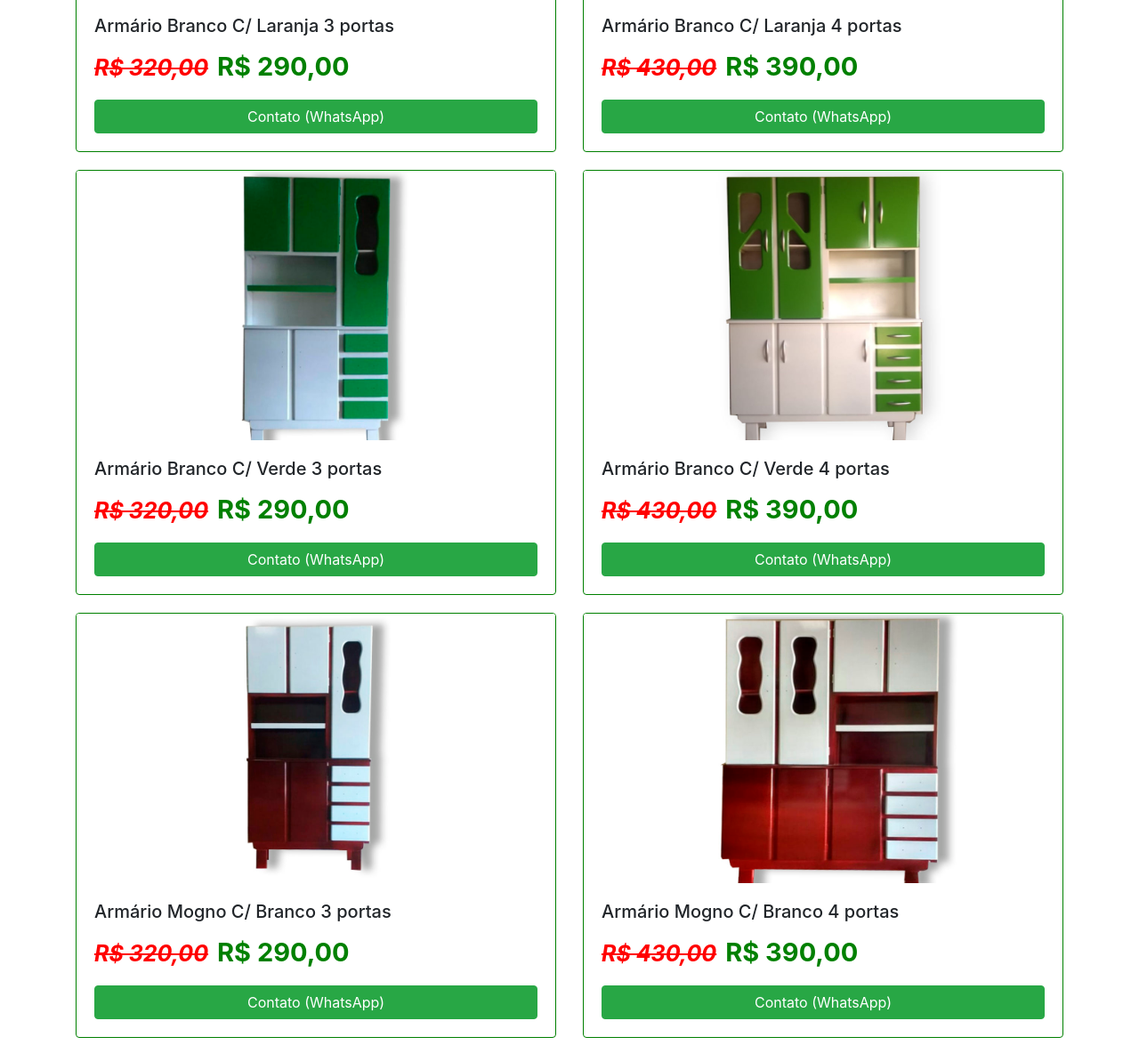
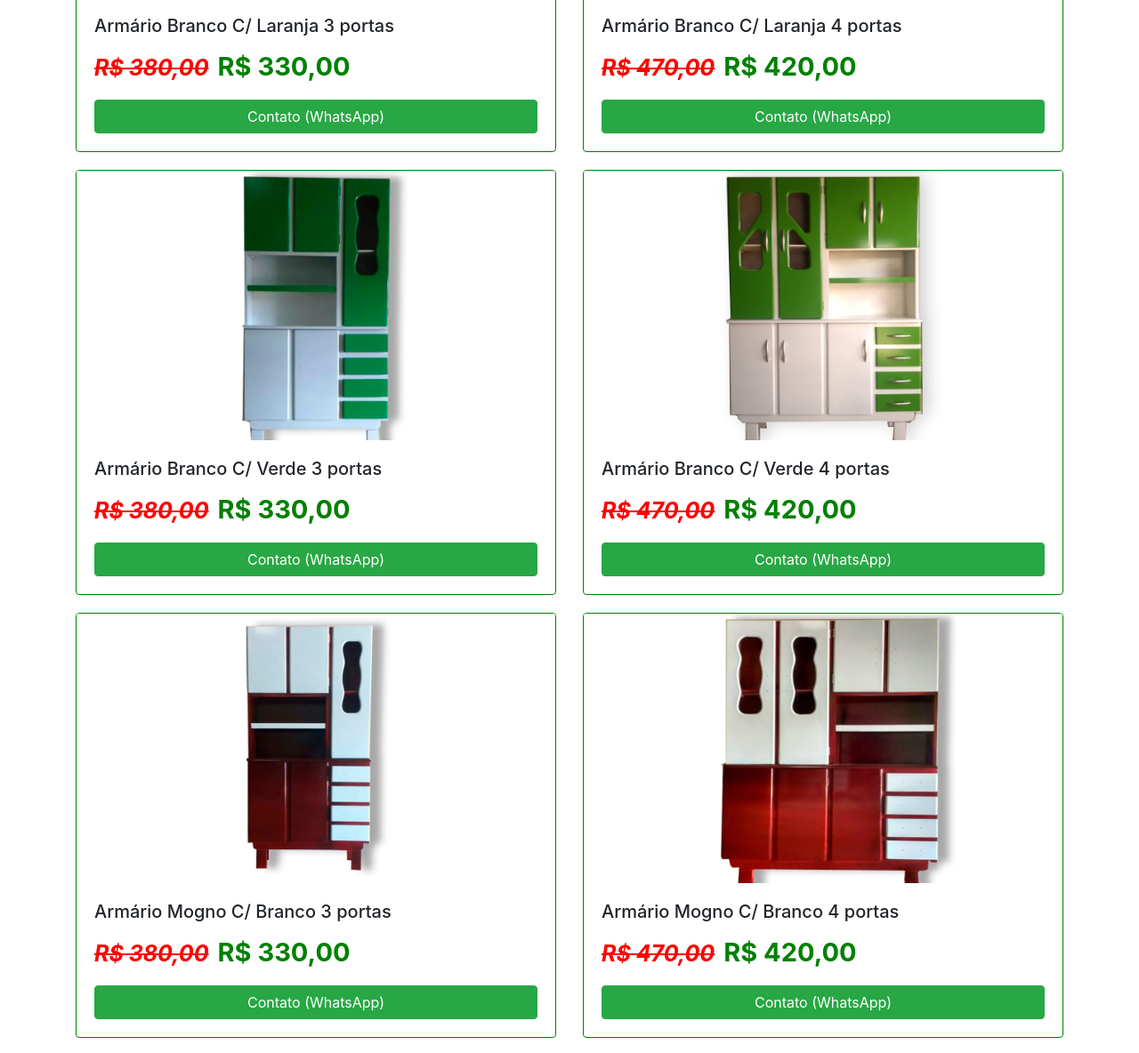
Before and after one commit to edmoveis/edmoveis.github.io, a plain HTML site: page index.html in a window 1280 px wide. Shown: the part 565-1749 px from the top of the page at 89% size. Drawn offline with nearby package versions, Linux system fonts and the light colour scheme.

Commit message:
commit sla das quantas

```diff
--- a/index.html
+++ b/index.html
@@ -95,7 +95,7 @@
 	  <div class="card-body">
 	    <h5 class="card-title">Armário Branco C/ Laranja 3 portas</h5>
 	    <p class="card-text"><b>
-	    	<span class="preco2">R$ 320,00</span><span class="preco">R$ 290,00</span></b>
+	    	<span class="preco2">R$ 380,00</span><span class="preco">R$ 330,00</span></b>
 	    </p>
 	    <a href="https://api.whatsapp.com/send?phone=558296882181&text=Ola" class="btn btn-success tn-lg btn-block">Contato (WhatsApp)</a>
 	  </div>
@@ -107,7 +107,7 @@
 	  <div class="card-body">
 	    <h5 class="card-title">Armário Branco C/ Laranja 4 portas</h5>
 	    <p class="card-text"><b>
-	    	<span class="preco2">R$ 430,00</span><span class="preco">R$ 390,00</span></b>
+	    	<span class="preco2">R$ 470,00</span><span class="preco">R$ 420,00</span></b>
 	    </p>
 	    <a href="https://api.whatsapp.com/send?phone=558296882181&text=Ola" class="btn btn-success tn-lg btn-block">Contato (WhatsApp)</a>
 	  </div>
@@ -121,7 +121,7 @@
 	  <div class="card-body">
 	    <h5 class="card-title">Armário Branco C/ Verde 3 portas</h5>
 	    <p class="card-text"><b>
-	    	<span class="preco2">R$ 320,00</span><span class="preco">R$ 290,00</span></b>
+	    	<span class="preco2">R$ 380,00</span><span class="preco">R$ 330,00</span></b>
 	    </p>
 	    <a href="https://api.whatsapp.com/send?phone=558296882181&text=Ola" class="btn btn-success tn-lg btn-block">Contato (WhatsApp)</a>
 	  </div>
@@ -133,7 +133,7 @@
 	  <div class="card-body">
 	    <h5 class="card-title">Armário Branco C/ Verde 4 portas</h5>
 	    <p class="card-text"><b>
-	    	<span class="preco2">R$ 430,00</span><span class="preco">R$ 390,00</span></b>
+	    	<span class="preco2">R$ 470,00</span><span class="preco">R$ 420,00</span></b>
 	    </p>
 	    <a href="https://api.whatsapp.com/send?phone=558296882181&text=Ola" class="btn btn-success tn-lg btn-block">Contato (WhatsApp)</a>
 	  </div>
@@ -151,7 +151,7 @@
 	  <div class="card-body">
 	    <h5 class="card-title">Armário Mogno C/ Branco 3 portas</h5>
 	    <p class="card-text"><b>
-	    	<span class="preco2">R$ 320,00</span><span class="preco">R$ 290,00</span></b>
+	    	<span class="preco2">R$ 380,00</span><span class="preco">R$ 330,00</span></b>
 	    </p>
 	    <a href="https://api.whatsapp.com/send?phone=558296882181&text=Ola" class="btn btn-success tn-lg btn-block">Contato (WhatsApp)</a>
 
@@ -164,7 +164,7 @@
 	  <div class="card-body">
 	    <h5 class="card-title">Armário Mogno C/ Branco 4 portas</h5>
 	    <p class="card-text"><b>
-	    	<span class="preco2">R$ 430,00</span><span class="preco">R$ 390,00</span></b>
+	    	<span class="preco2">R$ 470,00</span><span class="preco">R$ 420,00</span></b>
 	    </p>
 	    <a href="https://api.whatsapp.com/send?phone=558296882181&text=Ola" class="btn btn-success tn-lg btn-block">Contato (WhatsApp)</a>
 	  </div>
@@ -180,7 +180,7 @@
 	  <div class="card-body">
 	    <h5 class="card-title">Armário Preto C/ Branco 3 portas</h5>
 	    <p class="card-text"><b>
-	    	<span class="preco2">R$ 320,00</span><span class="preco">R$ 290,00</span></b>
+	    	<span class="preco2">R$ 380,00</span><span class="preco">R$ 330,00</span></b>
 	    </p>
 	    <a href="https://api.whatsapp.com/send?phone=558296882181&text=Ola" class="btn btn-success tn-lg btn-block">Contato (WhatsApp)</a>
 	  </div>
@@ -192,7 +192,7 @@
 	  <div class="card-body">
 	    <h5 class="card-title">Armário Preto C/ Branco 4 portas</h5>
 	    <p class="card-text"><b>
-	    	<span class="preco2">R$ 430,00</span><span class="preco">R$ 390,00</span></b>
+	    	<span class="preco2">R$ 470,00</span><span class="preco">R$ 420,00</span></b>
 	    </p>
 	    <a href="https://api.whatsapp.com/send?phone=558296882181&text=Ola" class="btn btn-success tn-lg btn-block">Contato (WhatsApp)</a>
 	  </div>
@@ -207,7 +207,7 @@
 	  <div class="card-body">
 	    <h5 class="card-title">Armário Branco C/ Preto 3 portas</h5>
 	    <p class="card-text"><b>
-	    	<span class="preco2">R$ 320,00</span><span class="preco">R$ 290,00</span></b>
+	    	<span class="preco2">R$ 380,00</span><span class="preco">R$ 330,00</span></b>
 	    </p>
 	    <a href="https://api.whatsapp.com/send?phone=558296882181&text=Ola" class="btn btn-success tn-lg btn-block">Contato (WhatsApp)</a>
 	  </div>
@@ -219,7 +219,7 @@
 	  <div class="card-body">
 	    <h5 class="card-title">Armário Branco C/ Preto 4 portas</h5>
 	    <p class="card-text"><b>
-	    	<span class="preco2">R$ 430,00</span><span class="preco">R$ 390,00</span></b>
+	    	<span class="preco2">R$ 470,00</span><span class="preco">R$ 420,00</span></b>
 	    </p>
 	    <a href="https://api.whatsapp.com/send?phone=558296882181&text=Ola" class="btn btn-success tn-lg btn-block">Contato (WhatsApp)</a>
 	  </div>
@@ -237,7 +237,7 @@
 	  <div class="card-body">
 	    <h5 class="card-title">Armário Verde C/ Branco 4 portas</h5>
 	    <p class="card-text"><b>
-	    	<span class="preco2">R$ 430,00</span><span class="preco">R$ 390,00</span></b>
+	    	<span class="preco2">R$ 470,00</span><span class="preco">R$ 420,00</span></b>
 	    </p>
 	    <a href="https://api.whatsapp.com/send?phone=558296882181&text=Ola" class="btn btn-success tn-lg btn-block">Contato (WhatsApp)</a>
 	  </div>
@@ -254,7 +254,7 @@
 	  <div class="card-body">
 	    <h5 class="card-title">Armário Branco C/ Mogno 3 portas</h5>
 	    <p class="card-text"><b>
-	    	<span class="preco2">R$ 320,00</span><span class="preco">R$ 290,00</span></b>
+	    	<span class="preco2">R$ 380,00</span><span class="preco">R$ 330,00</span></b>
 	    </p>
 	    <a href="https://api.whatsapp.com/send?phone=558296882181&text=Ola" class="btn btn-success tn-lg btn-block">Contato (WhatsApp)</a>
 	  </div>
@@ -267,7 +267,7 @@
 	  <div class="card-body">
 	    <h5 class="card-title">Armário Mogno 3 portas</h5>
 	    <p class="card-text"><b>
-	    	<span class="preco2">R$ 320,00</span><span class="preco">R$ 290,00</span></b>
+	    	<span class="preco2">R$ 380,00</span><span class="preco">R$ 330,00</span></b>
 	    </p>
 	    <a href="https://api.whatsapp.com/send?phone=558296882181&text=Ola" class="btn btn-success tn-lg btn-block">Contato (WhatsApp)</a>
 	  </div>
@@ -280,7 +280,7 @@
 	  <div class="card-body">
 	    <h5 class="card-title">Armário Branco C/ Preto mod2 - 4 portas</h5>
 	    <p class="card-text"><b>
-	    	<span class="preco2">R$ 430,00</span><span class="preco">R$ 390,00</span></b>
+	    	<span class="preco2">R$ 470,00</span><span class="preco">R$ 420,00</span></b>
 	    </p>
 	    <a href="https://api.whatsapp.com/send?phone=558296882181&text=Ola" class="btn btn-success tn-lg btn-block">Contato (WhatsApp)</a>
 	  </div>
@@ -293,7 +293,7 @@
 	  <div class="card-body">
 	    <h5 class="card-title">Armário Branco C/ Mogno 4 portas</h5>
 	    <p class="card-text"><b>
-	    	<span class="preco2">R$ 430,00</span><span class="preco">R$ 390,00</span></b>
+	    	<span class="preco2">R$ 470,00</span><span class="preco">R$ 420,00</span></b>
 	    </p>
 	    <a href="https://api.whatsapp.com/send?phone=558296882181&text=Ola" class="btn btn-success tn-lg btn-block">Contato (WhatsApp)</a>
 	  </div>
@@ -306,7 +306,7 @@
 	  <div class="card-body">
 	    <h5 class="card-title">Armário Branco 3 portas</h5>
 	    <p class="card-text"><b>
-	    	<span class="preco2">R$ 320,00</span><span class="preco">R$ 290,00</span></b>
+	    	<span class="preco2">R$ 380,00</span><span class="preco">R$ 330,00</span></b>
 	    </p>
 	    <a href="https://api.whatsapp.com/send?phone=558296882181&text=Ola" class="btn btn-success tn-lg btn-block">Contato (WhatsApp)</a>
 	  </div>
@@ -319,7 +319,7 @@
 	  <div class="card-body">
 	    <h5 class="card-title">Armário Preto C/ Cinza 4 portas</h5>
 	    <p class="card-text"><b>
-	    	<span class="preco2">R$ 430,00</span><span class="preco">R$ 390,00</span></b>
+	    	<span class="preco2">R$ 470,00</span><span class="preco">R$ 420,00</span></b>
 	    </p>
 	    <a href="https://api.whatsapp.com/send?phone=558296882181&text=Ola" class="btn btn-success tn-lg btn-block">Contato (WhatsApp)</a>
 	  </div>
```
